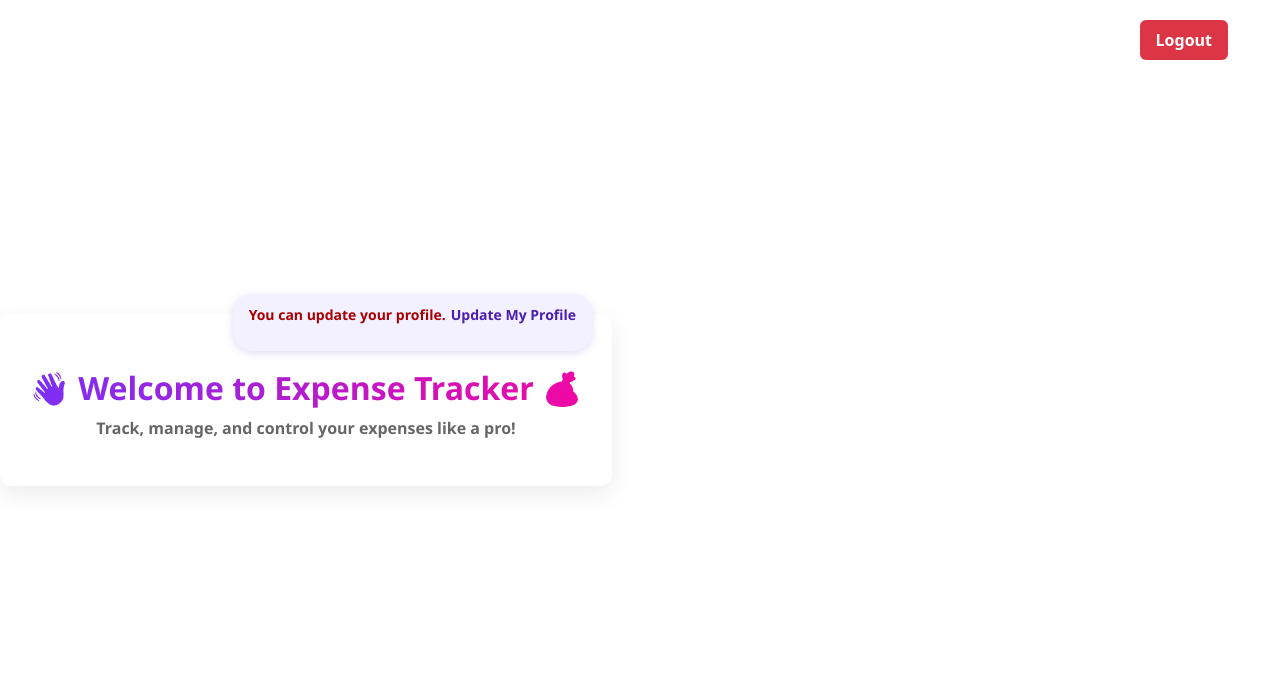
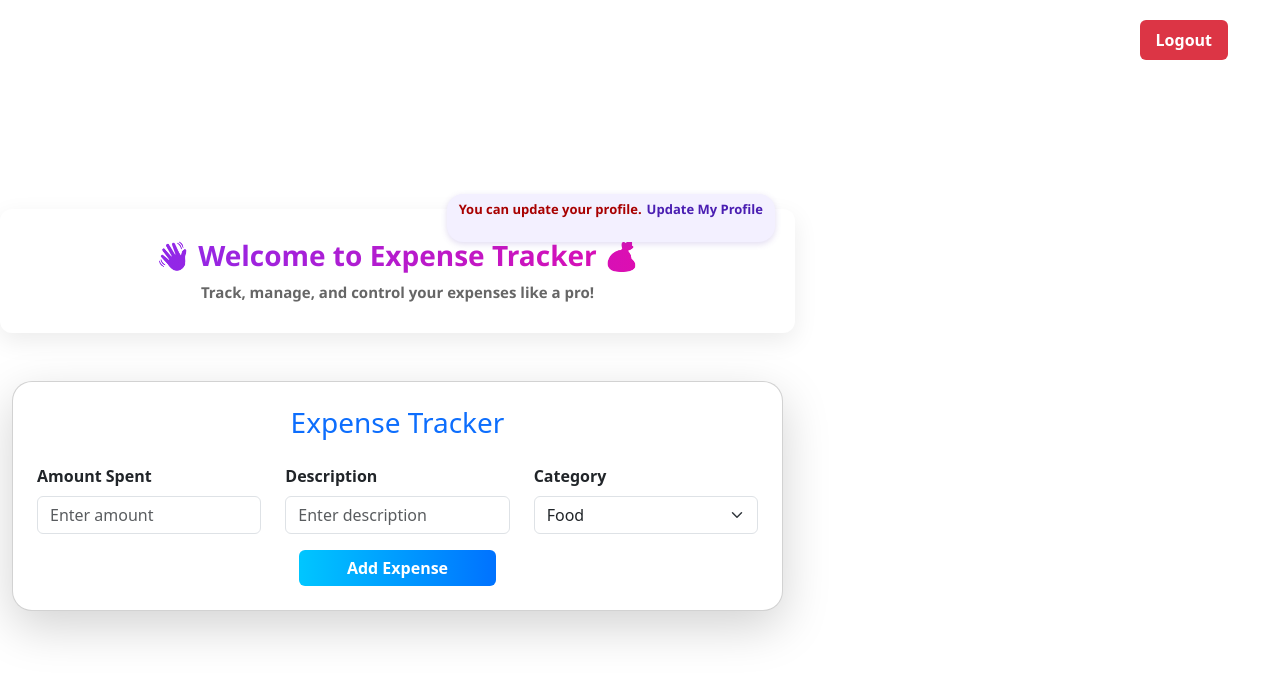
Before and after one commit to Ajay-1502/Expense-Tracker-React-Project, a React (Vite) app: page /home in a window 1280 px wide. Shown: the top 678 px of the page. Built offline with nearby package versions, Linux system fonts and the light colour scheme; the HTML template or start-up script is replaced by a standard one.

Commit message:
Feature : Developed expenses adding feature to display on UI

```diff
--- a/package.json
+++ b/package.json
@@ -12,6 +12,7 @@
   "dependencies": {
     "bootstrap": "^5.3.7",
     "react": "^19.1.0",
+    "react-bootstrap": "^2.10.10",
     "react-dom": "^19.1.0",
     "react-icons": "^5.5.0",
     "react-router-dom": "^5.3.4",
--- /dev/null
+++ b/src/components/ExpenseTracker.jsx
@@ -0,0 +1,113 @@
+import { useState } from 'react';
+import { Container, Form, Button, Row, Col, Card } from 'react-bootstrap';
+
+const ExpenseTracker = () => {
+  const [expenses, setExpenses] = useState([]);
+  const [formData, setFormData] = useState({
+    amount: '',
+    description: '',
+    category: 'Food',
+  });
+
+  const submitHandler = (e) => {
+    e.preventDefault();
+    if (
+      formData.amount.trim().length === 0 ||
+      formData.description.trim().length === 0
+    ) {
+      alert('Input fields cannot be empty');
+      return;
+    }
+
+    setExpenses((prev) => [...prev, formData]);
+    setFormData({ amount: '', description: '', category: 'Food' });
+  };
+
+  const changeHandler = (e) => {
+    setFormData({ ...formData, [e.target.name]: e.target.value });
+  };
+
+  return (
+    <Container className="mt-5 expense-container">
+      <Card className="p-4 shadow-lg expense-card mt-0">
+        <h3 className="text-center mb-4 text-primary">Expense Tracker</h3>
+        <Form onSubmit={submitHandler}>
+          <Row className="mb-3">
+            <Col md={4}>
+              <Form.Label className="fw-semibold">Amount Spent</Form.Label>
+              <Form.Control
+                type="number"
+                placeholder="Enter amount"
+                name="amount"
+                value={formData.amount}
+                onChange={changeHandler}
+                required
+              />
+            </Col>
+            <Col md={4}>
+              <Form.Label className="fw-semibold">Description</Form.Label>
+              <Form.Control
+                type="text"
+                placeholder="Enter description"
+                name="description"
+                value={formData.description}
+                onChange={changeHandler}
+                required
+              />
+            </Col>
+            <Col md={4}>
+              <Form.Label className="fw-semibold">Category</Form.Label>
+              <Form.Select
+                name="category"
+                value={formData.category}
+                onChange={changeHandler}
+              >
+                <option>Food</option>
+                <option>Petrol</option>
+                <option>Salary</option>
+                <option>Entertainment</option>
+                <option>Travel</option>
+                <option>Shopping</option>
+                <option>Bills</option>
+                <option>Fees</option>
+                <option>Membership</option>
+                <option>Other</option>
+              </Form.Select>
+            </Col>
+          </Row>
+          <div className="d-flex justify-content-center">
+            <Button type="submit" variant="primary" className="px-5">
+              Add Expense
+            </Button>
+          </div>
+        </Form>
+      </Card>
+
+      {expenses.length > 0 && (
+        <Card className="mt-4 p-3 shadow-sm">
+          <h5 className="mb-3 text-success">Expenses List</h5>
+          <ul className="list-group">
+            {expenses.map((exp, index) => (
+              <li
+                key={index}
+                className="list-group-item d-flex justify-content-between align-items-center"
+                style={{
+                  borderLeft: '5px solid #0d6efd',
+                  marginBottom: '5px',
+                  borderRadius: '5px',
+                }}
+              >
+                <div>
+                  <strong>₹{exp.amount}</strong> - {exp.description}
+                </div>
+                <span className="badge bg-secondary">{exp.category}</span>
+              </li>
+            ))}
+          </ul>
+        </Card>
+      )}
+    </Container>
+  );
+};
+
+export default ExpenseTracker;
--- a/src/components/Home.css
+++ b/src/components/Home.css
@@ -15,13 +15,14 @@
 
 .homepage-container {
   max-width: 900px;
-  margin: 50px auto;
-  padding: 30px;
+  margin: 20px auto 10px auto;
+  padding: 20px 30px;
   background-color: #fff;
   border-radius: 12px;
   box-shadow: 0 8px 24px rgba(0, 0, 0, 0.08);
   position: relative;
   font-family: 'Segoe UI', Tahoma, Geneva, Verdana, sans-serif;
+  text-align: center;
 }
 
 .brand-name {
@@ -39,14 +40,14 @@
 
 .banner {
   position: absolute;
-  top: -20px;
+  top: -15px;
   right: 20px;
   background-color: #f3f0ff;
   color: #6b4bb7;
-  padding: 10px 16px;
-  border-radius: 20px;
-  font-size: 14px;
-  box-shadow: 0 2px 8px rgba(107, 75, 183, 0.2);
+  padding: 6px 12px;
+  border-radius: 16px;
+  font-size: 13px;
+  box-shadow: 0 2px 6px rgba(107, 75, 183, 0.2);
 }
 
 .banner .incomplete {
@@ -70,8 +71,15 @@
   background: linear-gradient(90deg, #7b2ff7, #f107a3);
   -webkit-background-clip: text;
   -webkit-text-fill-color: transparent;
-  font-size: 32px;
+  font-size: 28px;
   font-weight: 700;
-  text-align: center;
-  margin-top: 25px;
+  margin-bottom: 8px;
+  margin-top: 10px;
 }
+
+.subtitle {
+  font-size: 15px;
+  color: #666;
+  font-weight: bold;
+  margin-bottom: 10px;
+}
--- a/src/components/Home.jsx
+++ b/src/components/Home.jsx
@@ -1,4 +1,5 @@
 import { Link, useHistory } from 'react-router-dom';
+import ExpenseTracker from './ExpenseTracker';
 import './Home.css';
 
 const Home = () => {
@@ -32,6 +33,7 @@ const Home = () => {
           Track, manage, and control your expenses like a pro!
         </p>
       </div>
+      <ExpenseTracker />
     </>
   );
 };
```
Also changed, not shown: 1 other file (tests, documents, lock files or other folders).
